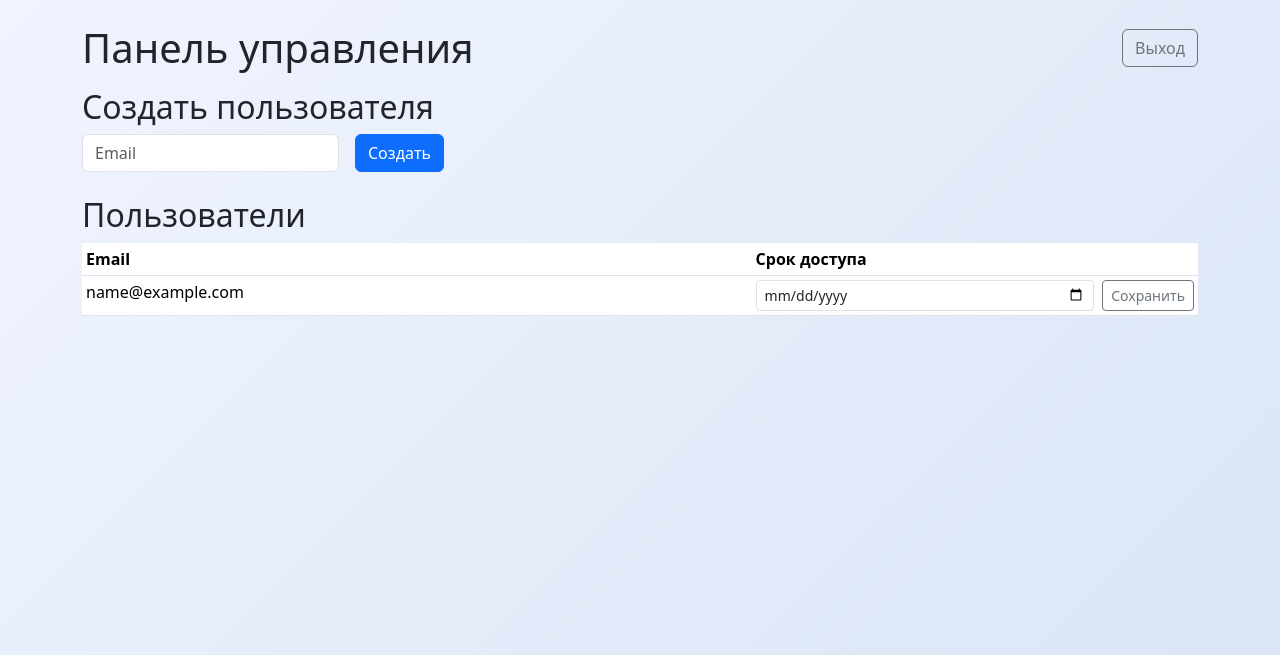
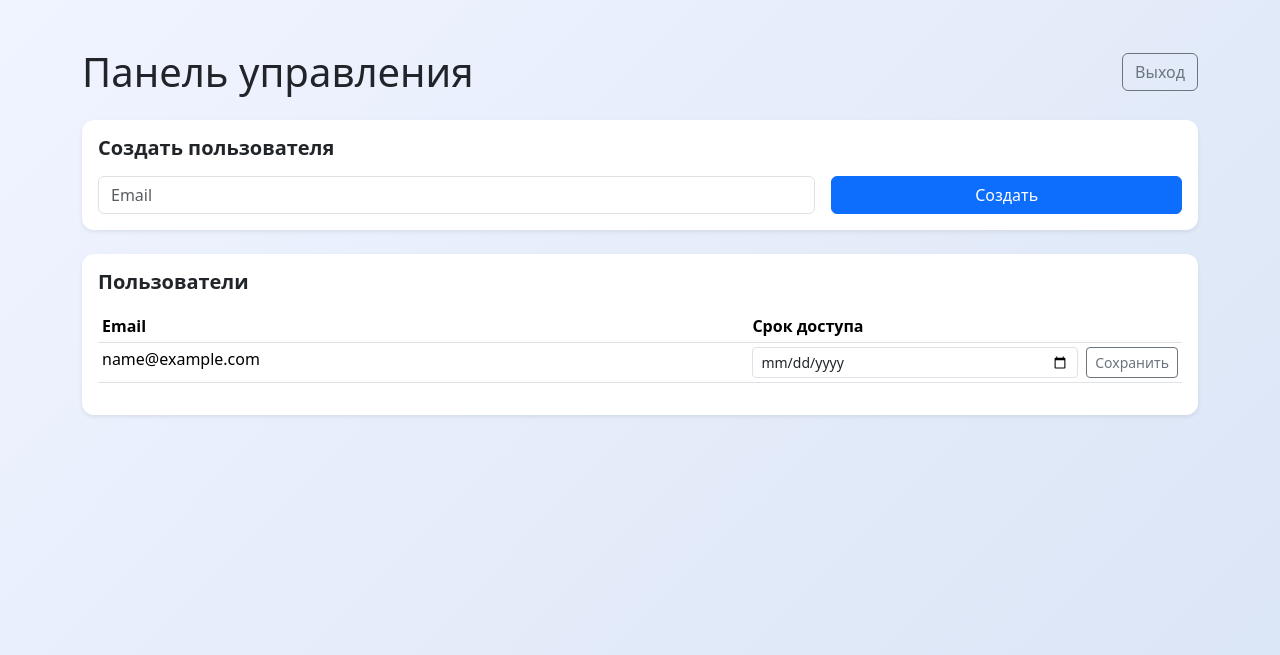
Before and after one commit to isusik-soft/bspb, a Django app: page /panel/ in a window 1280 px wide. Shown: the top 655 px of the page. Run offline with Django 5.2, Linux system fonts and the light colour scheme; the visitor is signed in with stand-in values (Sample User, id 1); data comes from the database, SQL or seed files in the repository; parts of the project's set-up code (start-up, migrations or seed data) failed here and were passed over; some libraries are stand-ins or nearby versions.

Commit message:
style: enhance panel layout

```diff
--- /dev/null
+++ b/static/panel.css
@@ -0,0 +1,9 @@
+.panel-card {
+  border: none;
+  border-radius: 0.75rem;
+}
+
+.panel-card .card-title {
+  font-weight: 600;
+  margin-bottom: 1rem;
+}
--- a/templates/panel.html
+++ b/templates/panel.html
@@ -6,10 +6,11 @@
   {% load static %}
   <link rel="stylesheet" href="{% static 'bootstrap.min.css' %}">
   <link rel="stylesheet" href="{% static 'statements.css' %}">
+  <link rel="stylesheet" href="{% static 'panel.css' %}">
 </head>
 <body class="statements-bg">
-<div class="container my-4">
-  <div class="d-flex justify-content-between align-items-center mb-3">
+<div class="container my-5">
+  <div class="d-flex justify-content-between align-items-center mb-4">
     <h1 class="mb-0">Панель управления</h1>
     <a href="{% url 'logout' %}" class="btn btn-outline-secondary">Выход</a>
   </div>
@@ -20,18 +21,25 @@
   </div>
   {% endif %}
 
-  <h2>Создать пользователя</h2>
-  <form method="post" class="row g-3 mb-4">
+  <div class="card panel-card mb-4 shadow-sm">
+    <div class="card-body">
+      <h2 class="card-title h5">Создать пользователя</h2>
+      <form method="post" class="row g-3">
         {% csrf_token %}
-    <div class="col-auto">
+        <div class="col-md-8 col-sm-12">
           <input type="email" name="email" class="form-control" placeholder="Email" required>
         </div>
-    <div class="col-auto">
-      <button type="submit" name="create_user" class="btn btn-primary">Создать</button>
+        <div class="col-md-4 col-sm-12">
+          <button type="submit" name="create_user" class="btn btn-primary w-100">Создать</button>
         </div>
       </form>
+    </div>
+  </div>
 
-  <h2>Пользователи</h2>
+  <div class="card panel-card shadow-sm">
+    <div class="card-body">
+      <h2 class="card-title h5">Пользователи</h2>
+      <div class="table-responsive">
         <table class="table table-sm">
           <thead>
             <tr>
@@ -56,5 +64,9 @@
           </tbody>
         </table>
       </div>
+    </div>
+  </div>
+
+</div>
 </body>
 </html>
```
Lines whose indentation alone changed are shown as unchanged.
